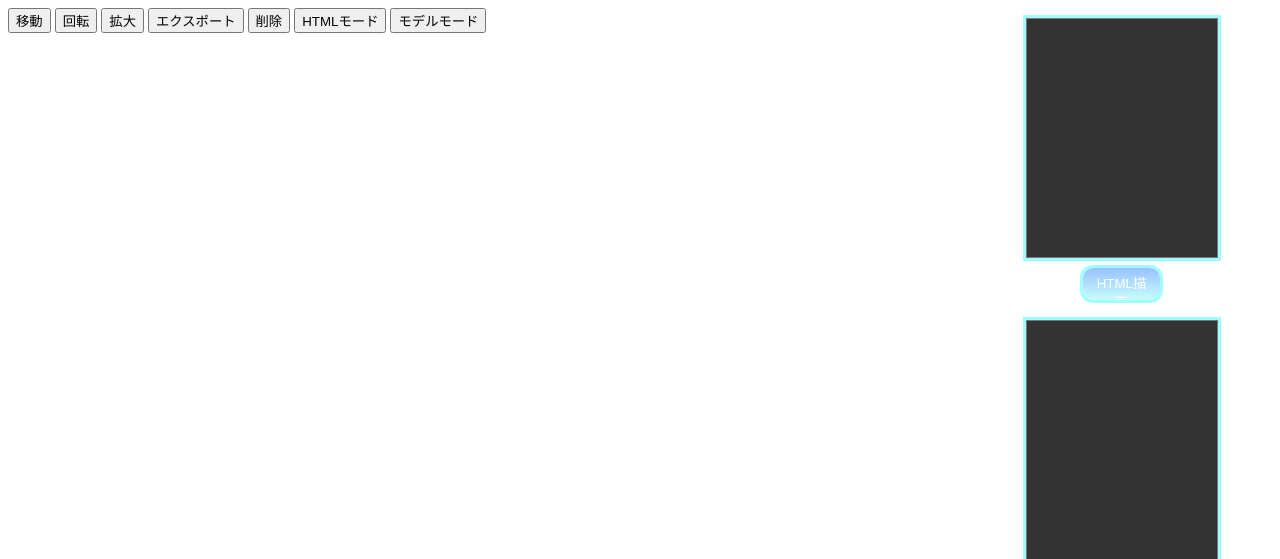
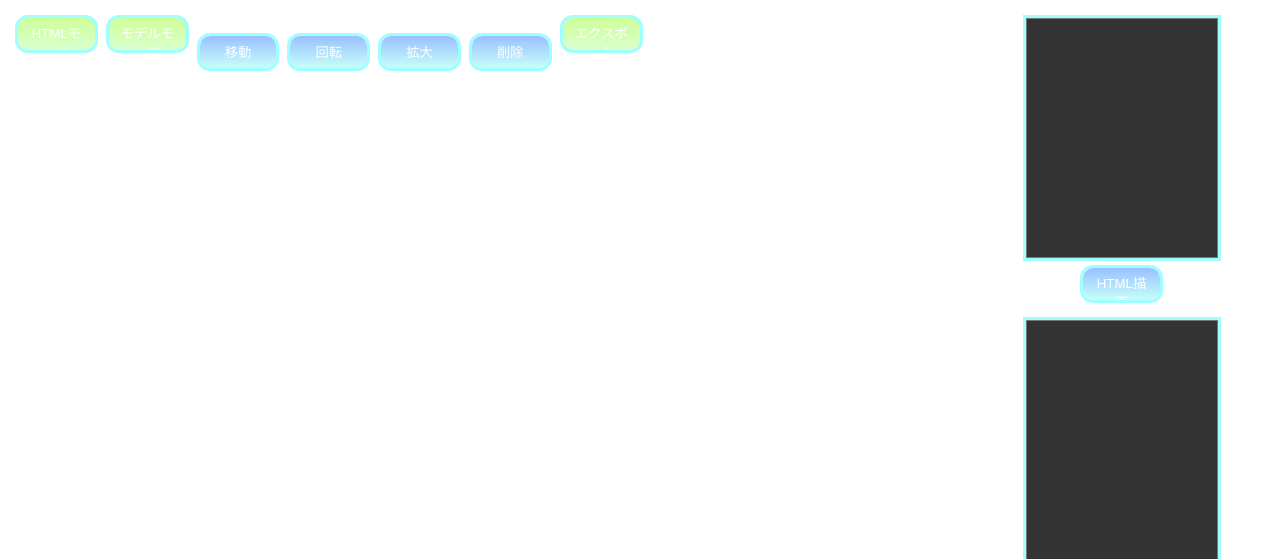
Before and after one commit to NKMAK/web-site-3d-creation-tool, a Flask app: page /build in a window 1280 px wide. Shown: the top 559 px of the page. Run offline with Flask 3, Linux system fonts and the light colour scheme.

Commit message:
class="option"内のボタンデザイン変更
class="option"内のボタンデザイン変更

```diff
--- a/static/css/build.css
+++ b/static/css/build.css
@@ -3,10 +3,6 @@
   display: flex;
 }
 
-.option{
-  position: absolute;
-  z-index: 2;
-}
 
 #id_canvasContainer {
   position: relative;
--- /dev/null
+++ b/static/css/optionButton.css
@@ -0,0 +1,45 @@
+.option{
+    position: absolute;
+    z-index: 2;
+}
+
+#id_translateModeButton,#id_rotateModeButton,#id_scaleModeButton,#id_sceneRemoveButton{
+    height: 4vh;
+    width: 6vw;
+    color: rgba(127,255,255,0.75);
+    background: transparent;
+    outline: 3px solid rgba(127,255,255,0.75);
+    background: linear-gradient(to bottom, rgba(0, 98, 255, 0.4), rgba(115, 253, 239, 0.4));	border: 0px;
+    padding: 5px 10px;
+    cursor: pointer;
+    border-radius: 10px;
+    color: rgba(255, 255, 255, 1);
+    margin-top: 10px;
+    margin-bottom: 20px;
+    margin-right: 10px;
+}
+
+#id_modeHTMLButton,#id_modeModelButton,#id_jsonExportButton{
+    height: 4vh;
+    width: 6vw;
+    color: rgba(127,255,255,0.75);
+    background: transparent;
+    outline: 3px solid rgba(127,255,255,0.75);
+    background: linear-gradient(to bottom, rgba(132, 255, 0, 0.4), rgba(162, 255, 131, 0.4));	border: 0px;
+    padding: 5px 10px;
+    cursor: pointer;
+    border-radius: 10px;
+    color: rgba(255, 255, 255, 1);
+    margin-top: 10px;
+    margin-bottom: 20px;
+    margin-right: 10px;
+}
+
+#id_modeHTMLButton{
+    margin-left: 10px;
+}
+
+#id_modeHTMLButton:hover,#id_translateModeButton:hover,#id_rotateModeButton:hover,#id_scaleModeButton:hover,
+#id_jsonExportButton:hover,#id_sceneRemoveButton:hover,#id_modeHTMLButton:hover,#id_modeModelButton:hover {
+    background: linear-gradient(to bottom, rgba(255, 0, 0, 0.4), rgba(255, 94, 244, 0.4));	border: 0px;
+}
--- a/static/javaScript/createInputHTML.js
+++ b/static/javaScript/createInputHTML.js
@@ -39,7 +39,7 @@ function create3dObjElement(inputDom,position,scene,transformControls){
 
             const material = new THREE.MeshStandardMaterial({
                 opacity: 0,
-                color: new THREE.Color(0x000000),
+                color: new THREE.Color(0xffffff),
                 side: THREE.DoubleSide,
             });
             const geometry = new THREE.BoxGeometry(element.offsetWidth, element.offsetHeight, 1);
--- a/templates/build.html
+++ b/templates/build.html
@@ -3,6 +3,7 @@
     <link rel="stylesheet" href="static/css/fileUploadButton.css">
     <link rel="stylesheet" href="static/css/inputHTML.css">
     <link rel="stylesheet" href="static/css/inputCSS.css">
+    <link rel="stylesheet" href="static/css/optionButton.css">
     <link id="id_dynamicStylesheet" rel="stylesheet" type="text/css" href="">
     <script type="importmap">
         {
@@ -21,13 +22,13 @@
 </head>
 <body>
     <div class="option">
+        <button id="id_modeHTMLButton">HTMLモード</button>
+        <button id="id_modeModelButton">モデルモード</button>
         <button id="id_translateModeButton">移動</button>
         <button id="id_rotateModeButton">回転</button>
         <button id="id_scaleModeButton">拡大</button>
+        <button id="id_sceneRemoveButton">削除</button>
         <button id="id_jsonExportButton">エクスポート</button>
-        <button id="id_sceneRemoveButton">削除</button>
-        <button id="id_modeHTMLButton">HTMLモード</button>
-        <button id="id_modeModelButton">モデルモード</button>
     </div>
     <div class="container">
         <div id="id_canvasContainer"></div>
```
